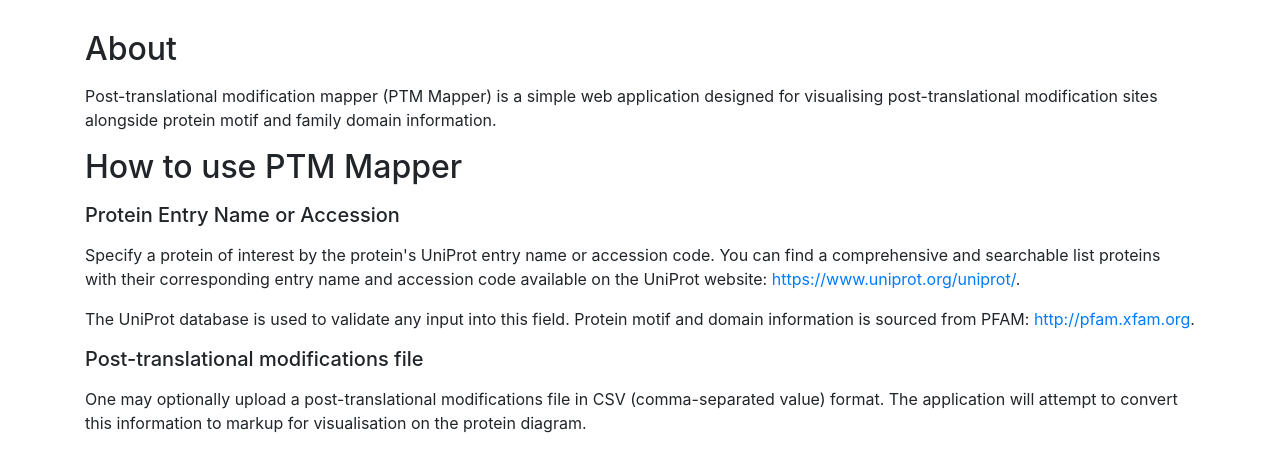
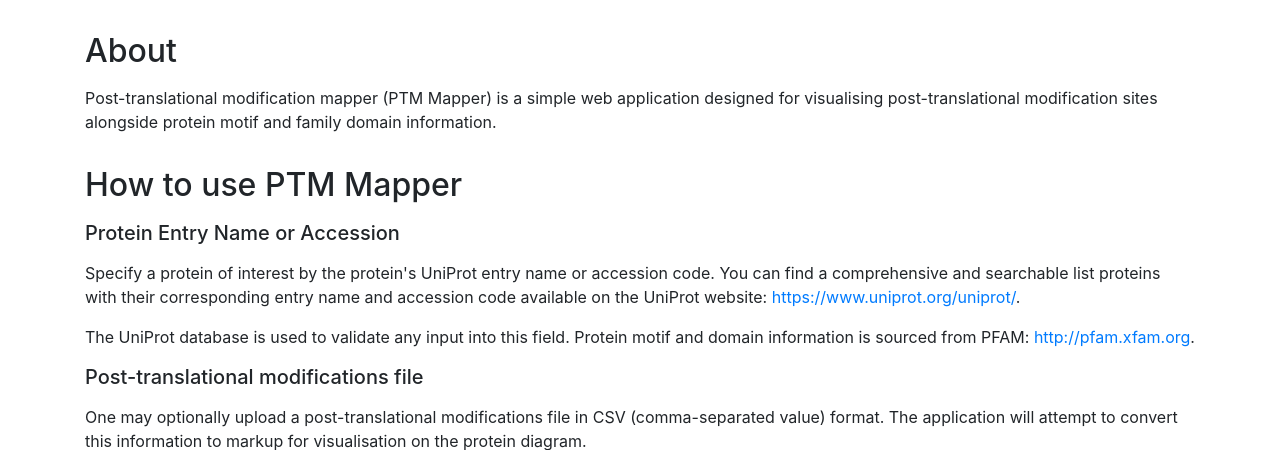
Before and after one commit to ChildrensMedicalResearchInstitute/ptm-visquant, a Flask app: page /how-to in a window 1280 px wide. Shown: the part 96-546 px from the top of the page. Run offline with Flask 2, Linux system fonts and the light colour scheme; some libraries are stand-ins or nearby versions.

Commit message:
Update styling

```diff
--- a/static/css/base.css
+++ b/static/css/base.css
@@ -3,7 +3,7 @@
 }
 
 h2 {
-    margin: 1rem 0;
+    margin: 2rem 0 1rem 0;
 }
 
 h5 {
```
